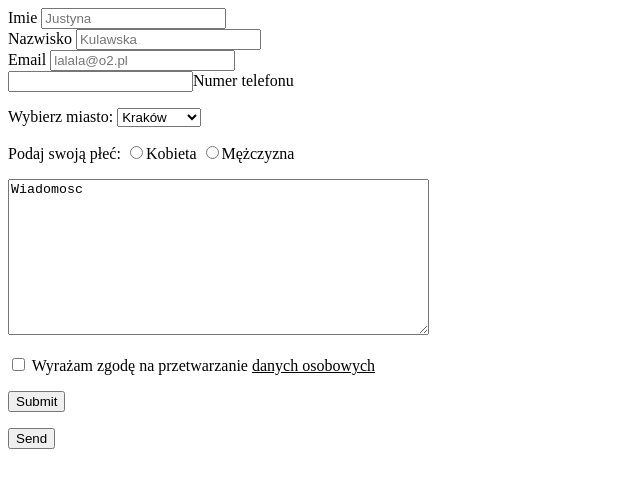
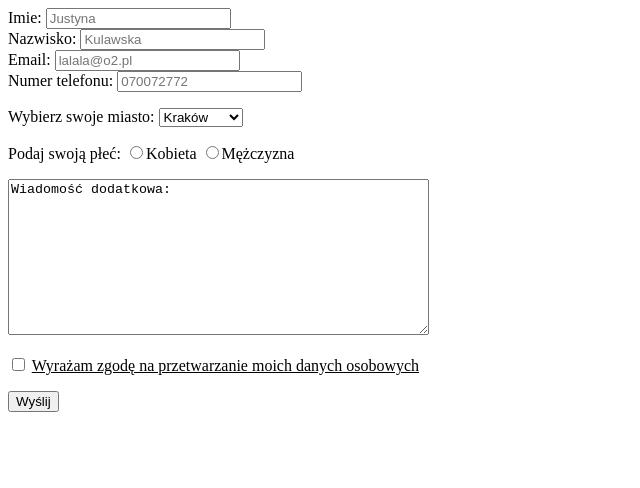
Before and after one commit to JustKula/justkula.github.io, a plain HTML site: page index.html in a window 1280 px wide. Shown: the whole page, without its empty margins (0-640 px from the left). Drawn offline with Linux system fonts and the light colour scheme.

Commit message:
commit
new changes

```diff
--- a/index.html
+++ b/index.html
@@ -9,45 +9,45 @@
 <body>
 
     <form action="https://formspree.io/kulawska.justyna@mail.com" method="POST">
-        <label>Imie </label>
+        <label>Imie: </label>
         <input name="name" placeholder="Justyna"><br>
 
-        <label>Nazwisko</label>
+        <label>Nazwisko: </label>
         <input name="surname" placeholder="Kulawska"><br>
 
-        <label>Email</label>
+        <label>Email: </label>
         <input name="email" type="email" placeholder="lalala@o2.pl"><br>
 
 
-        <label>
-        <input type="number">Numer telefonu</label><br>
-
+        <label>Numer telefonu: </label>
+        <input type="text" name="nazwa" tabindex="n" placeholder="070072772" /><br>
 
         <!-- Pole wyboru miasta -->
-        <p> <label>Wybierz miasto:</label>
+        <p> <label>Wybierz swoje miasto: </label>
             <select name="Miasto">
 	<option selected="selected">Kraków</option>
 	<option>Warszawa</option>
 	<option>Gdańsk</option>
-      </select></p>
+            </select>
+        </p>
 
         <!-- Pole typu RADIO-płeć -->
-        <p> <label>Podaj swoją płeć:</label>
+        <p> <label>Podaj swoją płeć: </label>
             <input type="radio" name="Płeć" value="Kobieta" />Kobieta
             <input type="radio" name="Płeć" value="Mężczyzna" />Mężczyzna
         </p>
 
         <!-- Pole z duzym oknem tekstowym -->
         <p>
-            <textarea name="textarea" rows="10" cols="50">Wiadomosc</textarea>
+            <textarea name="textarea" rows="10" cols="50">Wiadomość dodatkowa: </textarea>
 
             <!-- Pole o zgodzie na przetwarzaniu danych osobowych -->
-            <p><input type="checkbox" required name="terms"> Wyrażam zgodę na przetwarzanie <u>danych osobowych</u></p>
-            <p><input type="submit"></p>
-        <p>
-             <button type="submit">Send</button>
+            <p><input type="checkbox" required name="terms"> <u>Wyrażam zgodę na przetwarzanie  moich danych osobowych</u></p>
 
-        </p>
+            <p>
+                <button type="submit">Wyślij</button>
+
+            </p>
     </form>
 
 </body>
```
